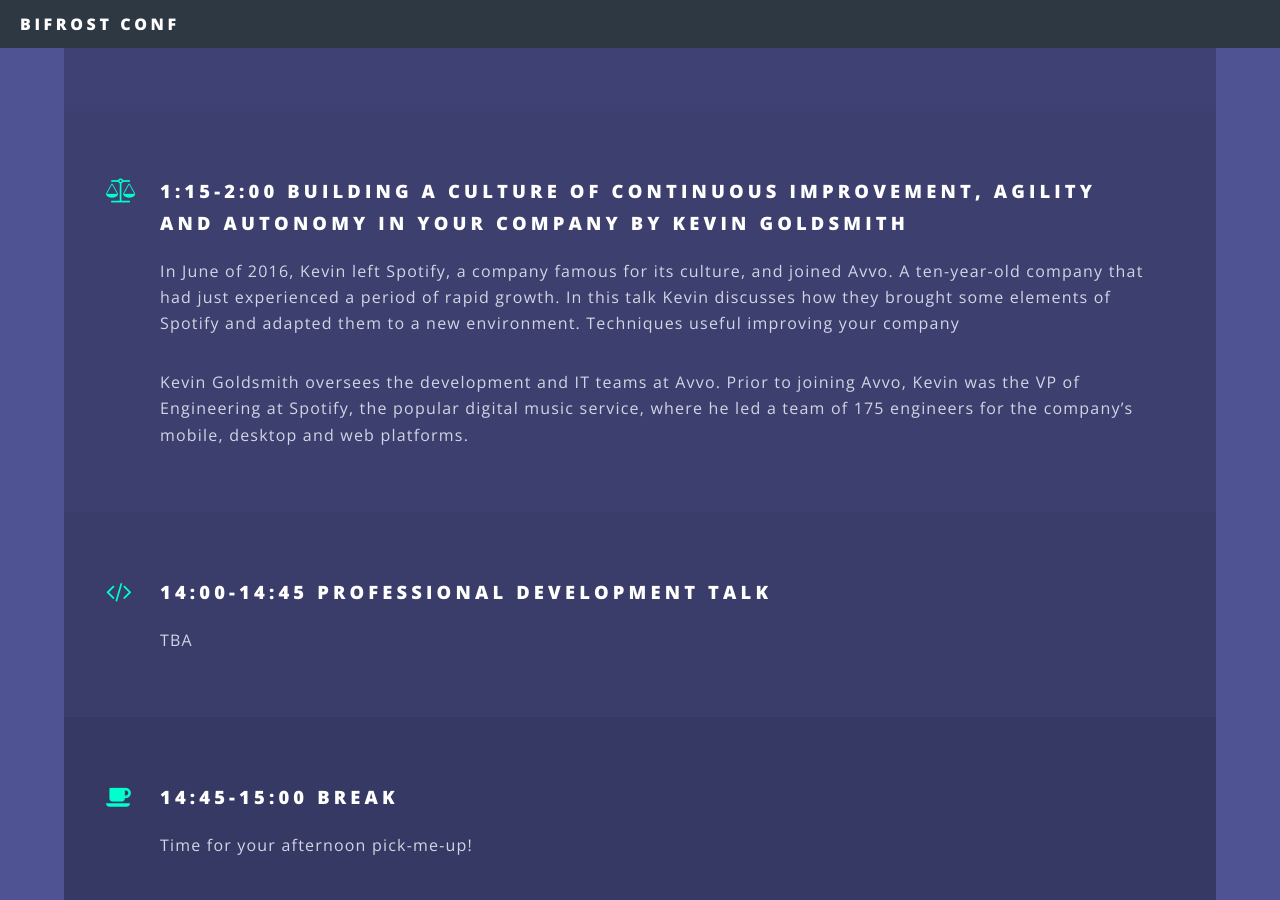
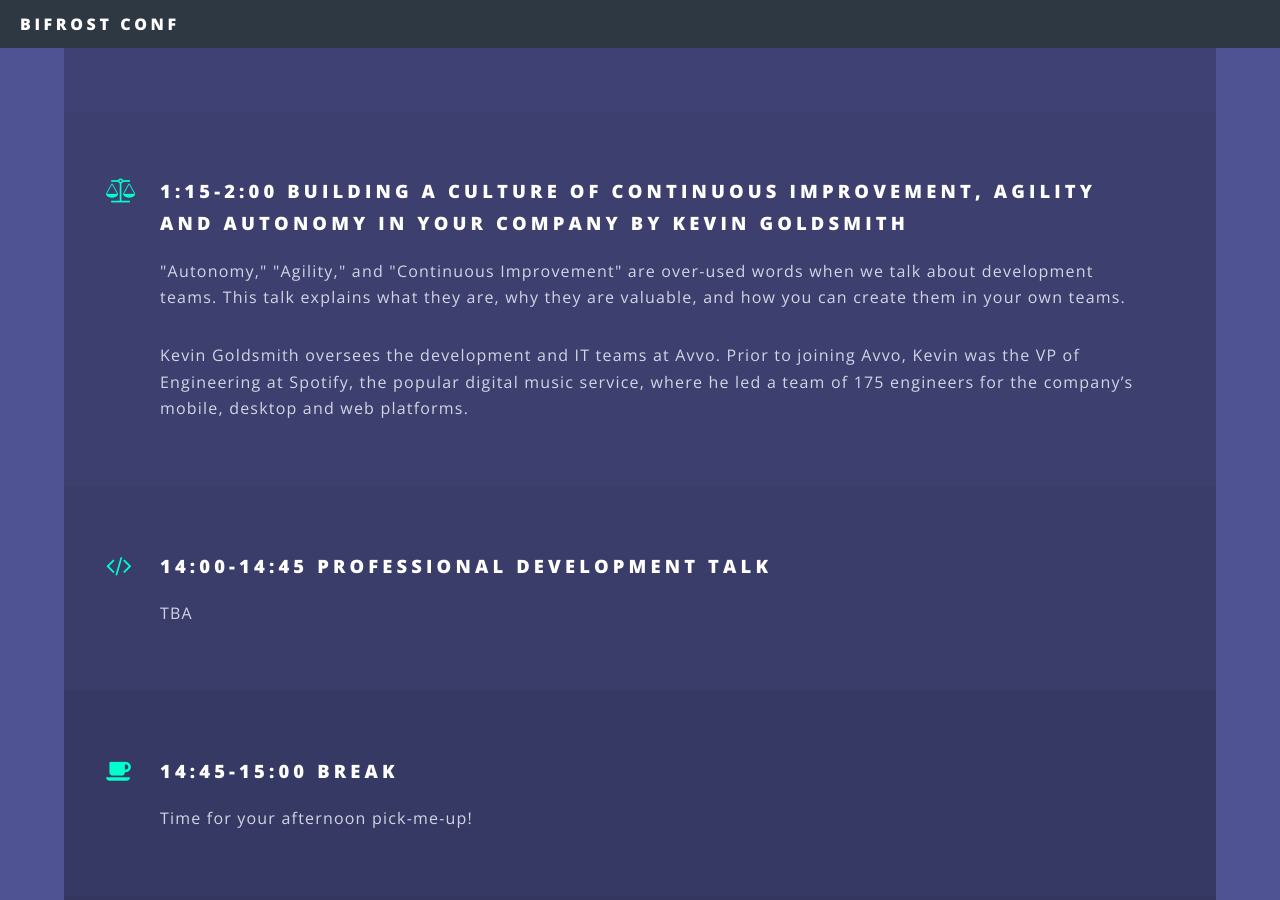
Before and after one commit to fullstackto/bifrost, a Jekyll site: the page built from index.html, in a window 1280 px wide and 900 px high, scrolled down 4556 px. Built offline with Jekyll 4.4.1, drawn with Linux system fonts in a browser that asks for light colours.

Commit message:
Kevin Update

```diff
--- a/index.html
+++ b/index.html
@@ -92,7 +92,7 @@
 								</li>
 								<li class="icon fa-balance-scale">
 									<h3>1:15-2:00 Building a Culture of Continuous Improvement, Agility and Autonomy in Your Company  by Kevin Goldsmith</h3>
-									<p>In June of 2016, Kevin left Spotify, a company famous for its culture, and joined Avvo. A ten-year-old company that had just experienced a period of rapid growth. In this talk Kevin discusses how they brought some elements of Spotify and adapted them to a new environment. Techniques useful improving your company</p>
+									<p>"Autonomy," "Agility," and "Continuous Improvement" are over-used words when we talk about development teams. This talk explains what they are, why they are valuable, and how you can create them in your own teams.</p>
 									<p>Kevin Goldsmith oversees the development and IT teams at Avvo. Prior to joining Avvo, Kevin was the VP of Engineering at Spotify, the popular digital music service, where he led a team of 175 engineers for the company’s mobile, desktop and web platforms.</p>
 								</li>
 								<li class="icon fa-code">
```
